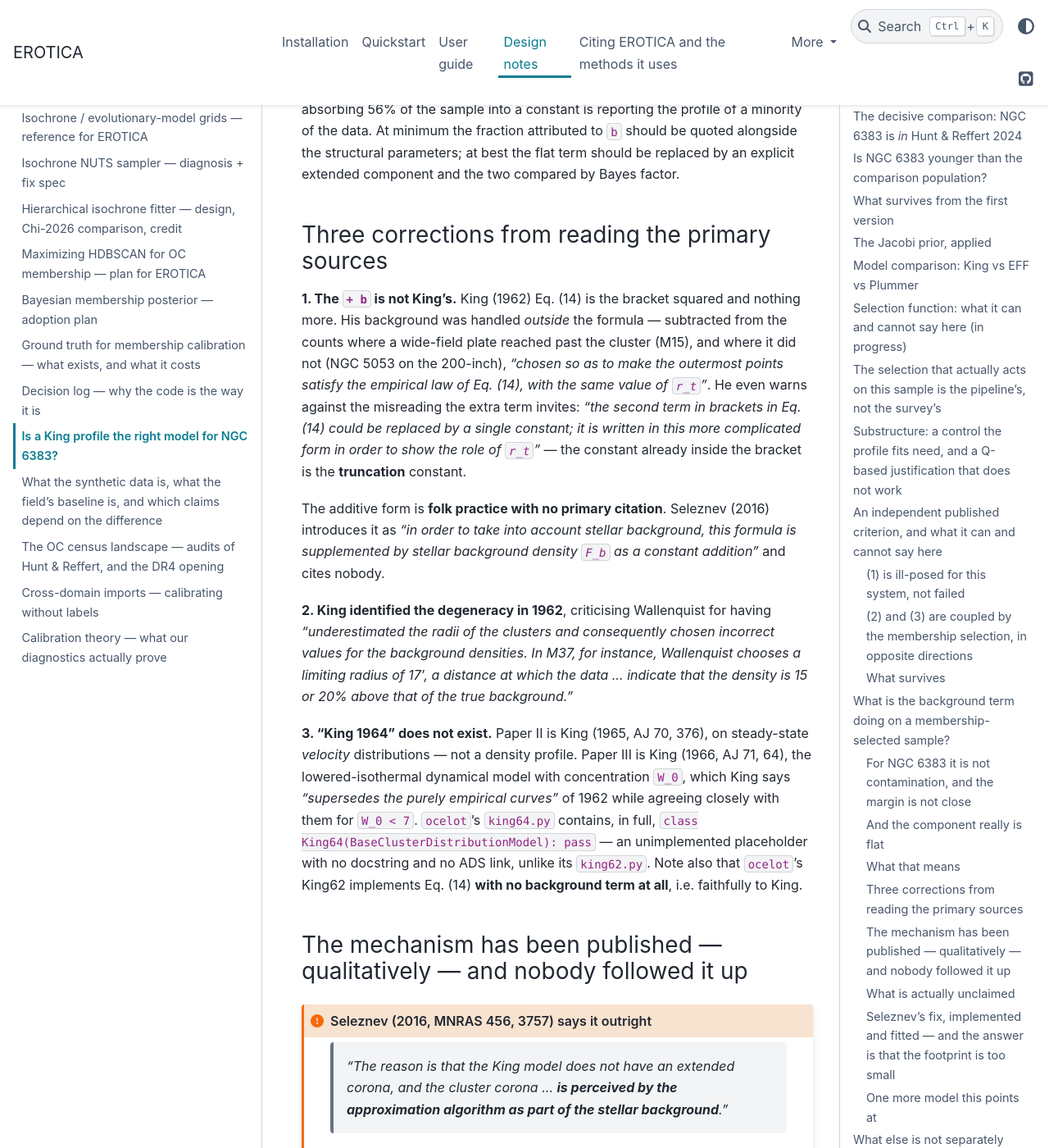
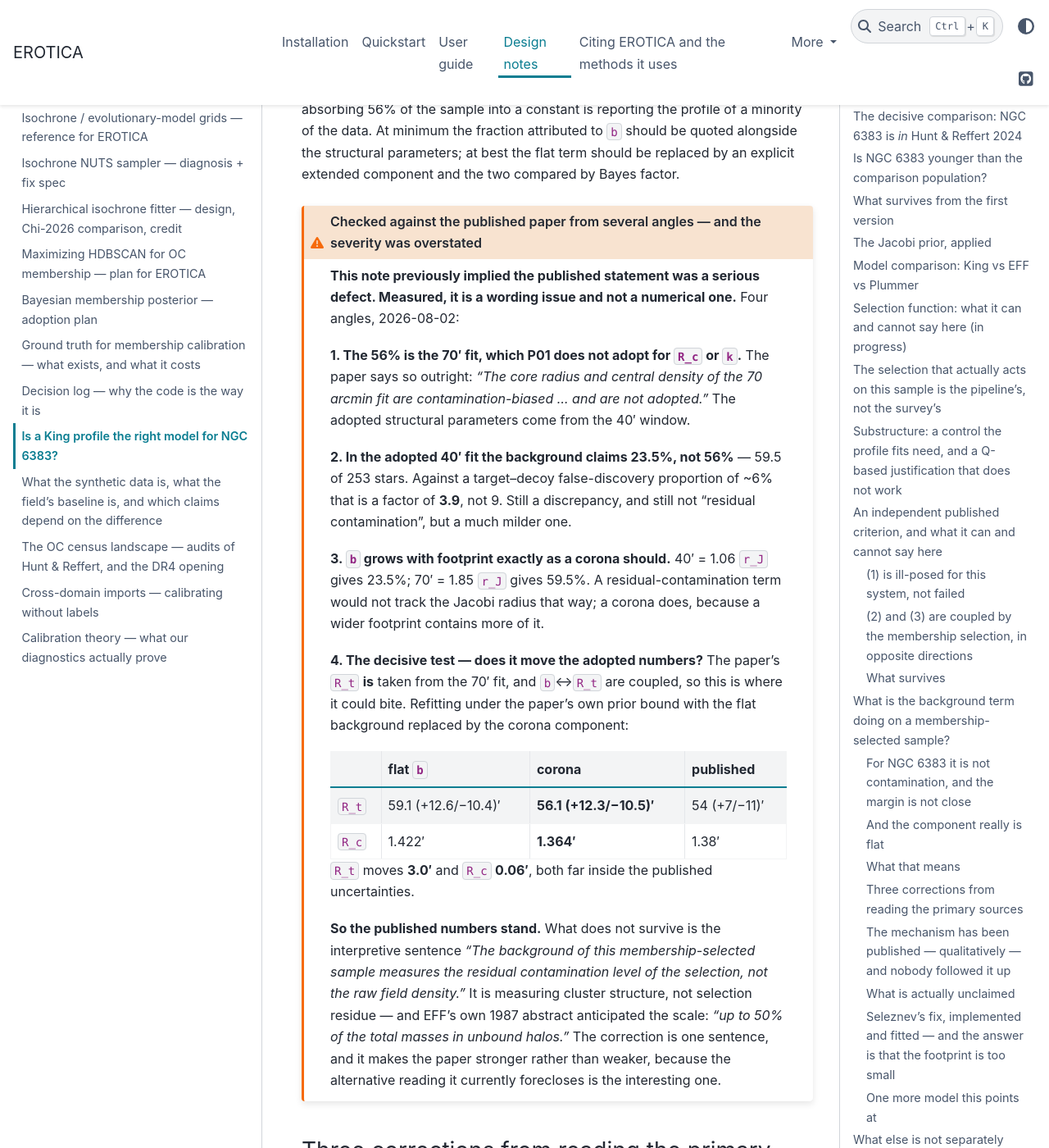
Before and after one commit to notluquis/erotica, a Sphinx documentation site: the page built from docs/design-notes/king_model_validity.md, in a window 1280 px wide and 1400 px high, scrolled down 16760 px. Shown: the whole window at 82% size. Built offline with Sphinx 7.4.7 and the PyData theme 0.15.4, drawn with Linux system fonts in a browser that asks for light colours.

Commit message:
Correct the severity of the background finding: it is a sentence, not a number
This note implied the published statement about the King background was a serious
defect. Checked from four angles against the paper, it is a wording issue.

The 56% figure is from the 70' fit, which P01 explicitly does not adopt for R_c
or k -- the paper says those are contamination-biased and not adopted. In the
adopted 40' fit the background claims 23.5%, or 59.5 of 253 stars, which against
a target-decoy false-discovery proportion of ~6% is a factor of 3.9 rather than
9. Still not residual contamination, but much milder.

The footprint dependence is itself evidence: 40' = 1.06 r_J gives 23.5% and
70' = 1.85 r_J gives 59.5%. A residual-contamination term would not track the
Jacobi radius that way; a corona does, because a wider footprint contains more of
it.

The decisive test is whether it moves the adopted numbers. The paper's R_t IS
taken from the 70' fit and b is coupled to R_t, so this is where it could bite.
Refitting under the paper's own prior bound with the flat background replaced by
the corona component gives R_t = 56.1 (+12.3/-10.5)' against 59.1 (+12.6/-10.4)'
for flat b, and R_c = 1.364' against 1.422' -- moves of 3.0' and 0.06', both far
inside the published uncertainties of 54 (+7/-11)' and 1.38'.

So the published numbers stand. What does not survive is the interpretive
sentence that the background "measures the residual contamination level of the
selection". It is measuring cluster structure, and EFF's own 1987 abstract
anticipated the scale with "up to 50% of the total masses in unbound halos". The
correction is one sentence and it makes the paper stronger, since the reading it
currently forecloses is the interesting one.

Co-Authored-By: Claude Opus 5 (1M context) <noreply@anthropic.com>
Claude-Session: https://claude.ai/code/session_01Xb3suYhbU3oFa3MZq5ikQN

````diff
--- a/docs/design-notes/king_model_validity.md
+++ b/docs/design-notes/king_model_validity.md
@@ -513,6 +513,42 @@ into a constant is reporting the profile of a minority of the data. At minimum t
 to `b` should be quoted alongside the structural parameters; at best the flat term should be replaced
 by an explicit extended component and the two compared by Bayes factor.
 
+```{admonition} Checked against the published paper from several angles — and the severity was overstated
+:class: warning
+**This note previously implied the published statement was a serious defect. Measured, it is a
+wording issue and not a numerical one.** Four angles, 2026-08-02:
+
+**1. The 56% is the 70′ fit, which P01 does not adopt for `R_c` or `k`.** The paper says so outright:
+*"The core radius and central density of the 70 arcmin fit are contamination-biased … and are not
+adopted."* The adopted structural parameters come from the 40′ window.
+
+**2. In the adopted 40′ fit the background claims 23.5%, not 56%** — 59.5 of 253 stars. Against a
+target–decoy false-discovery proportion of ~6% that is a factor of **3.9**, not 9. Still a
+discrepancy, and still not "residual contamination", but a much milder one.
+
+**3. `b` grows with footprint exactly as a corona should.** 40′ = 1.06 `r_J` gives 23.5%; 70′ = 1.85
+`r_J` gives 59.5%. A residual-contamination term would not track the Jacobi radius that way; a corona
+does, because a wider footprint contains more of it.
+
+**4. The decisive test — does it move the adopted numbers?** The paper's `R_t` **is** taken from the
+70′ fit, and `b`↔`R_t` are coupled, so this is where it could bite. Refitting under the paper's own
+prior bound with the flat background replaced by the corona component:
+
+| | flat `b` | corona | published |
+|---|---|---|---|
+| `R_t` | 59.1 (+12.6/−10.4)′ | **56.1 (+12.3/−10.5)′** | 54 (+7/−11)′ |
+| `R_c` | 1.422′ | **1.364′** | 1.38′ |
+
+`R_t` moves **3.0′** and `R_c` **0.06′**, both far inside the published uncertainties.
+
+**So the published numbers stand.** What does not survive is the interpretive sentence *"The
+background of this membership-selected sample measures the residual contamination level of the
+selection, not the raw field density."* It is measuring cluster structure, not selection residue —
+and EFF's own 1987 abstract anticipated the scale: *"up to 50% of the total masses in unbound
+halos."* The correction is one sentence, and it makes the paper stronger rather than weaker, because
+the alternative reading it currently forecloses is the interesting one.
+```
+
 ### Three corrections from reading the primary sources
 
 **1. The `+ b` is not King's.** King (1962) Eq. (14) is the bracket squared and nothing more. His
````
